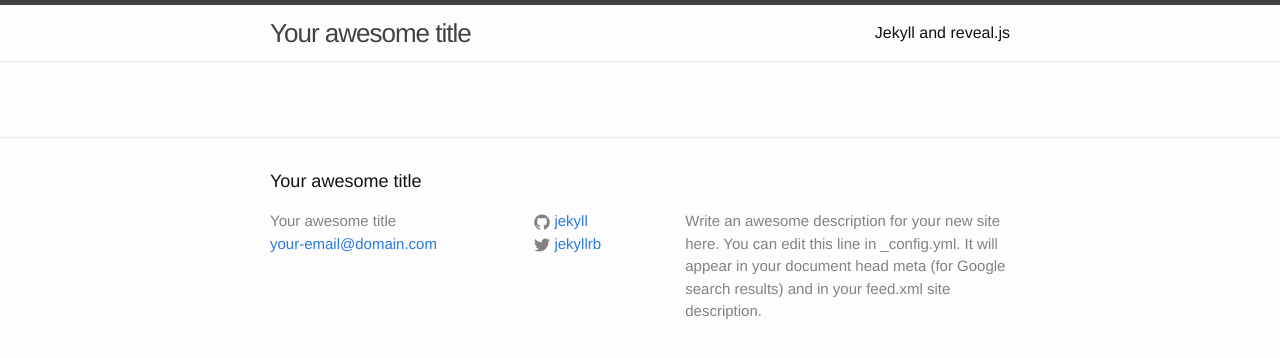
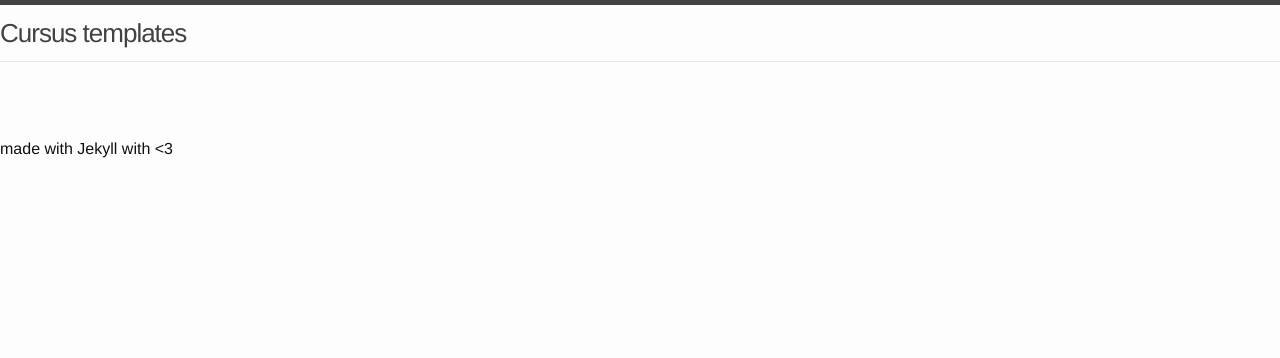
Before and after one commit to cleverage/decks-template, a Jekyll site: the page built from index.html, in a window 1280 px wide. Shown: the top 358 px of the page. Built offline with Jekyll 4.4.1, drawn with Linux system fonts in a browser that asks for light colours.

Commit message:
Tasks for building

```diff
--- a/Gemfile
+++ b/Gemfile
@@ -1,7 +1,7 @@
 source "https://rubygems.org"
 
-gem 'jekyll'
-# gem 'i18n'
+gem 'rake'
+gem 'jekyll', :github => 'jekyll', :branch => 'master'
 
 group :jekyll_tests do
   gem 'ffi', :github => 'ffi/ffi', :branch => 'elcapt'
--- a/_config.yml
+++ b/_config.yml
@@ -6,7 +6,7 @@
 # 'jekyll serve'. If you change this file, please restart the server process.
 
 # Site settings
-title: Your awesome title
+title: Cursus templates
 email: your-email@domain.com
 description: > # this means to ignore newlines until "baseurl:"
   Write an awesome description for your new site here. You can edit this
--- a/_includes/footer.html
+++ b/_includes/footer.html
@@ -1,38 +1,3 @@
-<footer class="site-footer">
-
-  <div class="wrapper">
-
-    <h2 class="footer-heading">{{ site.title }}</h2>
-
-    <div class="footer-col-wrapper">
-      <div class="footer-col footer-col-1">
-        <ul class="contact-list">
-          <li>{{ site.title }}</li>
-          <li><a href="mailto:{{ site.email }}">{{ site.email }}</a></li>
-        </ul>
-      </div>
-
-      <div class="footer-col footer-col-2">
-        <ul class="social-media-list">
-          {% if site.github_username %}
-          <li>
-            {% include icon-github.html username=site.github_username %}
-          </li>
-          {% endif %}
-
-          {% if site.twitter_username %}
-          <li>
-            {% include icon-twitter.html username=site.twitter_username %}
-          </li>
-          {% endif %}
-        </ul>
-      </div>
-
-      <div class="footer-col footer-col-3">
-        <p>{{ site.description }}</p>
-      </div>
-    </div>
-
-  </div>
-
+<footer>
+	made with Jekyll with <3
 </footer>
--- a/_includes/head.html
+++ b/_includes/head.html
@@ -4,6 +4,7 @@
   <meta name="viewport" content="width=device-width, initial-scale=1">
 
   <title>{% if page.title %}{{ page.title | escape }}{% else %}{{ site.title | escape }}{% endif %}</title>
+
   <meta name="description" content="{% if page.excerpt %}{{ page.excerpt | strip_html | strip_newlines | truncate: 160 }}{% else %}{{ site.description }}{% endif %}">
 
   <link rel="stylesheet" href="{{ "/css/main.css" | prepend: site.baseurl }}">
--- a/_includes/header.html
+++ b/_includes/header.html
@@ -1,27 +1,3 @@
 <header class="site-header">
-
-  <div class="wrapper">
-
-    <a class="site-title" href="{{ site.baseurl }}/">{{ site.title }}</a>
-
-    <nav class="site-nav">
-      <a href="#" class="menu-icon">
-        <svg viewBox="0 0 18 15">
-          <path fill="#424242" d="M18,1.484c0,0.82-0.665,1.484-1.484,1.484H1.484C0.665,2.969,0,2.304,0,1.484l0,0C0,0.665,0.665,0,1.484,0 h15.031C17.335,0,18,0.665,18,1.484L18,1.484z"/>
-          <path fill="#424242" d="M18,7.516C18,8.335,17.335,9,16.516,9H1.484C0.665,9,0,8.335,0,7.516l0,0c0-0.82,0.665-1.484,1.484-1.484 h15.031C17.335,6.031,18,6.696,18,7.516L18,7.516z"/>
-          <path fill="#424242" d="M18,13.516C18,14.335,17.335,15,16.516,15H1.484C0.665,15,0,14.335,0,13.516l0,0 c0-0.82,0.665-1.484,1.484-1.484h15.031C17.335,12.031,18,12.696,18,13.516L18,13.516z"/>
-        </svg>
-      </a>
-
-      <div class="trigger">
-        {% for my_page in site.pages %}
-          {% if my_page.title %}
-          <a class="page-link" href="{{ my_page.url | prepend: site.baseurl }}">{{ my_page.title }}</a>
-          {% endif %}
-        {% endfor %}
-      </div>
-    </nav>
-
-  </div>
-
+	<h1><a class="site-title" href="{{ site.baseurl }}/">{{ site.title }}</a></h1>
 </header>
--- a/_includes/icon-github.html
+++ /dev/null
@@ -1 +0,0 @@
-<a href="https://github.com/{{ include.username }}"><span class="icon icon--github">{% include icon-github.svg %}</span><span class="username">{{ include.username }}</span></a>
--- a/_includes/icon-twitter.html
+++ /dev/null
@@ -1 +0,0 @@
-<a href="https://twitter.com/{{ include.username }}"><span class="icon icon--twitter">{% include icon-twitter.svg %}</span><span class="username">{{ include.username }}</span></a>
```
Also changed, not shown: Gemfile.lock, _includes/icon-github.svg (deleted), _includes/icon-twitter.svg (deleted), 5 other files.
